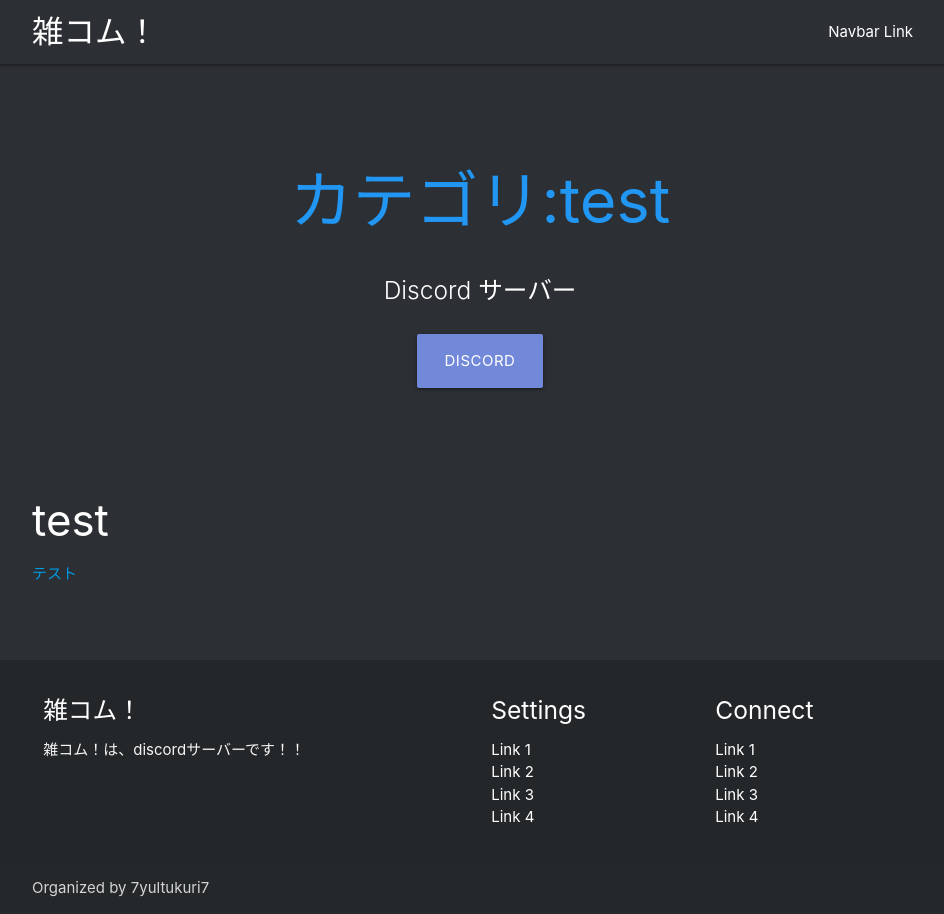
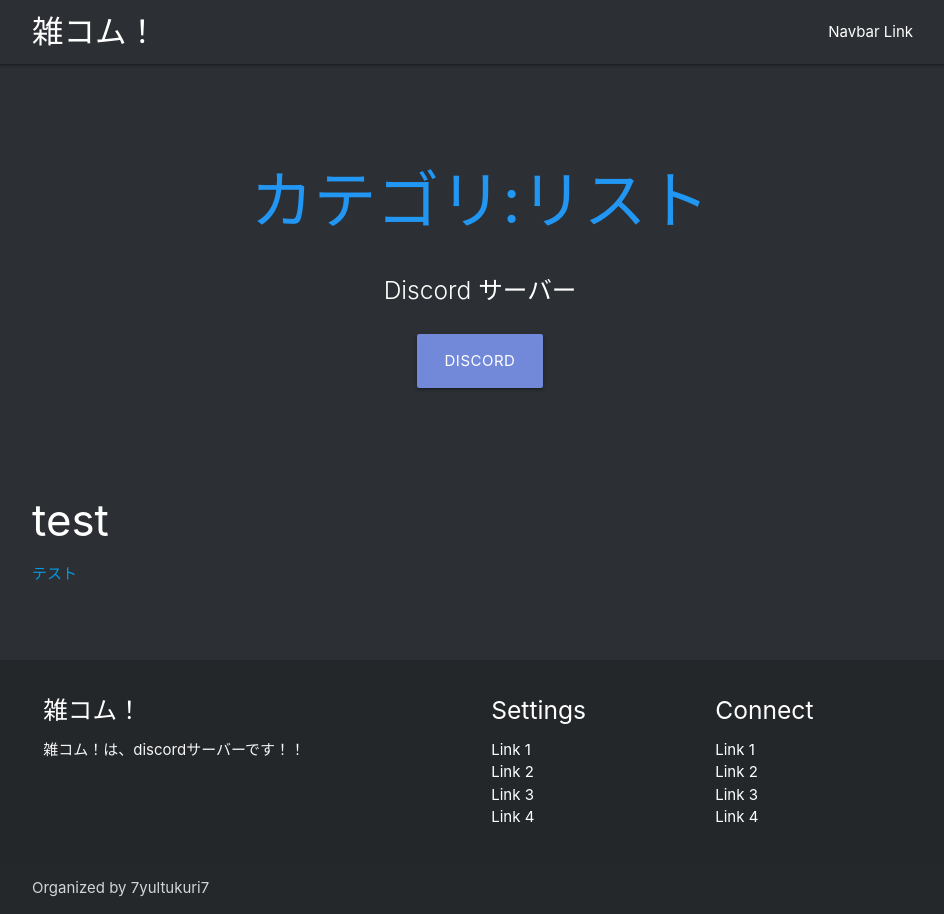
Before and after one commit to zatsukomu/zatsukomu-website-v1, a Jekyll site: the page built from docs/category/test.html, in a window 1280 px wide. Shown: the whole page, without its empty margins (160-1104 px from the left). Built offline with Jekyll 4.4.1, drawn with Linux system fonts in a browser that asks for light colours; nearby versions of some CDN libraries.

Commit message:
Update test.html

```diff
--- a/docs/category/test.html
+++ b/docs/category/test.html
@@ -1,7 +1,7 @@
 ---
 layout: default
-title: カテゴリ:test
-permalink: /category/test
+title: カテゴリ:リスト
+permalink: /category
 ---
 {% for category in site.categories %}
   <h3>{{ category[0] }}</h3>
```
